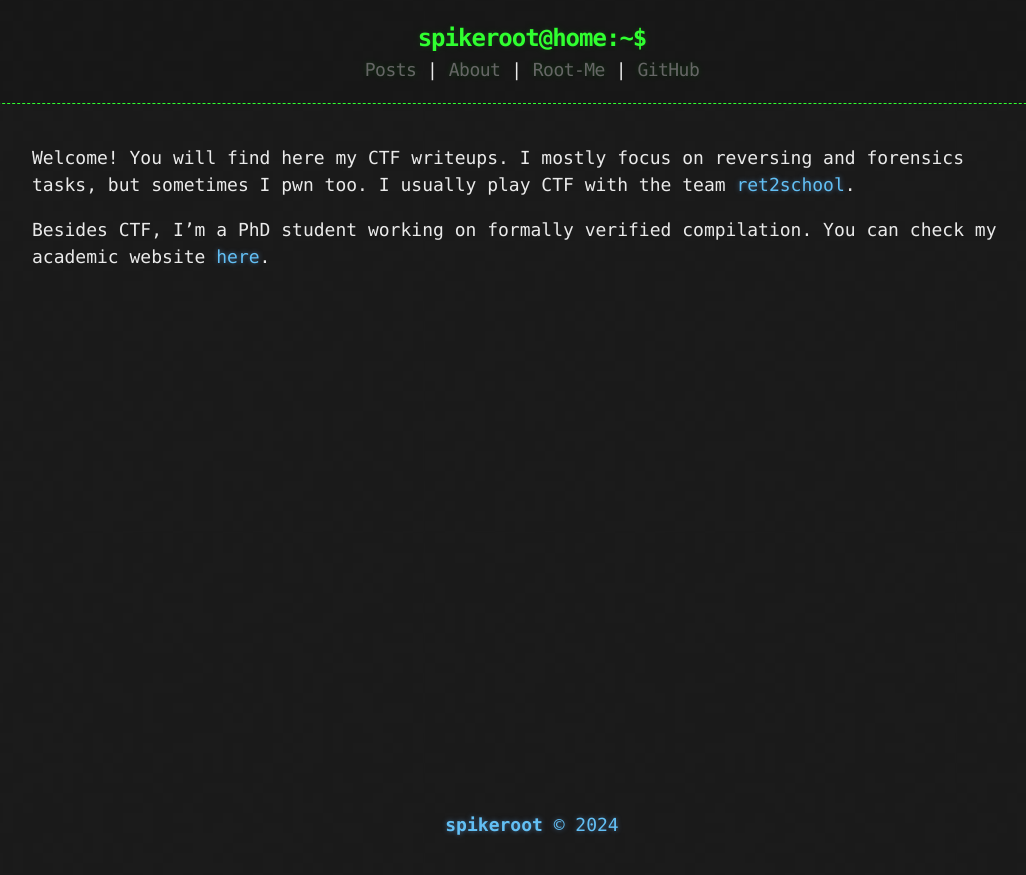
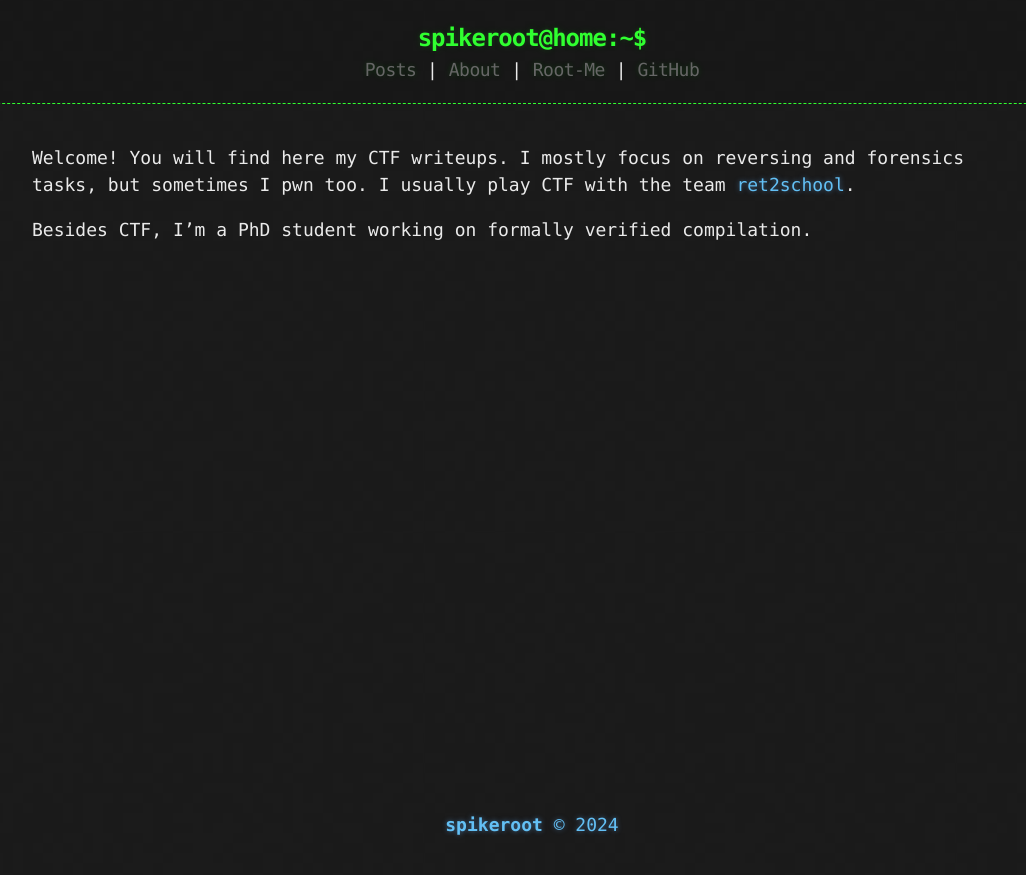
Before and after one commit to spiker00t/spiker00t.github.io, a Jekyll site: the page built from about.md, in a window 1280 px wide. Shown: the top 875 px of the page, without its empty margins (108-1134 px from the left). Built offline with Jekyll 4.4.1, drawn with Linux system fonts in a browser that asks for light colours.

Commit message:
Remove reference to academic website

```diff
--- a/about.md
+++ b/about.md
@@ -6,4 +6,4 @@ title: About
 Welcome! You will find here my CTF writeups. I mostly focus on reversing and forensics tasks, but sometimes I pwn too.
 I usually play CTF with the team [ret2school](https://ret2school.github.io/).
 
-Besides CTF, I'm a PhD student working on formally verified compilation. You can check my academic website [here](https://people.irisa.fr/Romeo.La_Spina/index-en.html).
+Besides CTF, I'm a PhD student working on formally verified compilation.
```
